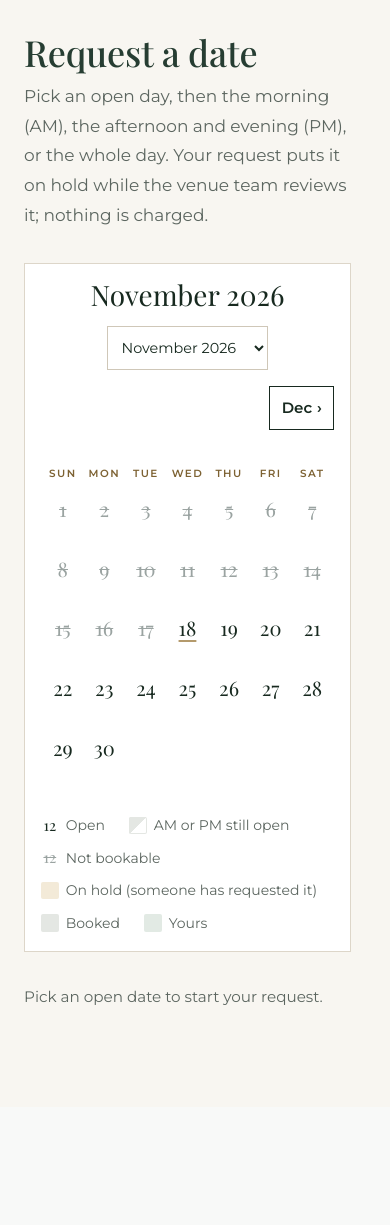
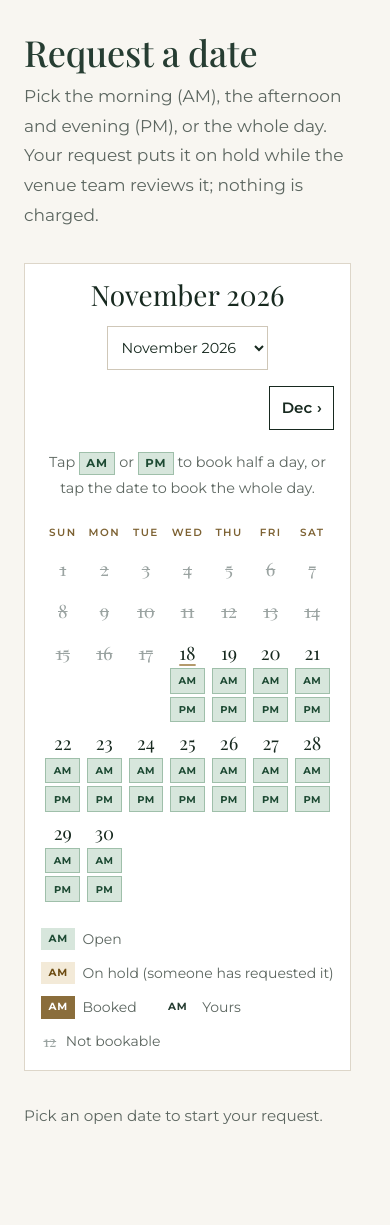
Before and after one commit to dxianto8/dxianto-pocus-at-river, a Django app: page /book/ in a window 390 px wide. Shown: the part 64-1289 px from the top of the page. Before the commit the page ends 1069 px from the top, so only its background shows below. Run offline with Django 5.2, Linux system fonts and the light colour scheme; the visitor is signed in with stand-in values (Sample User, id 1); data comes from the database, SQL or seed files in the repository; data that the repository does not hold is empty; parts of the project's set-up code (start-up, migrations or seed data) failed here and were passed over.

Commit message:
Pick AM and PM on the calendar itself, in green and gold
Every bookable day on the request calendar now shows its two halves. Open
halves are green and link straight to a request for that half; taken halves
are gold (light and dashed while on hold, solid once booked); the customer's
own halves are outlined and link to their event. Tapping the date number
picks the whole day when both halves are free.

The time-of-day radio buttons under the calendar are gone: the form carries
the choice in a hidden field, names it in the heading, and offers "switch to"
links for the other free options. A half taken in the meantime falls back to
whatever is still free. Phone layout reworked so the halves fit at 390px.

Co-Authored-By: Claude Opus 5.5 <noreply@anthropic.com>
Claude-Session: https://claude.ai/code/session_012bqyyTvkLaZXQ4XKPvGz5S

```diff
--- a/bookings/forms.py
+++ b/bookings/forms.py
@@ -189,9 +189,11 @@ class BookingRequestForm(QuestionnaireMixin, forms.ModelForm):
         self.open_sessions = (
             Booking.objects.open_sessions(day) if day else list(Booking.Session.values)
         )
+        # The time of day is picked on the calendar itself, so the form only carries it.
         self.fields["session"] = session_field(self.open_sessions or Booking.Session.values)
-        if self.open_sessions:
-            self.initial.setdefault("session", self.open_sessions[0])
+        self.fields["session"].widget = forms.HiddenInput()
+        if self.open_sessions and self.initial.get("session") not in self.open_sessions:
+            self.initial["session"] = self.open_sessions[0]
         self.fields["catering_interest"] = catering_field()
         if user is not None and user.is_authenticated:
             self.fields["email"].disabled = True
--- a/bookings/templatetags/workspace.py
+++ b/bookings/templatetags/workspace.py
@@ -1,4 +1,5 @@
 from django import template
+from django.utils.http import urlencode
 
 register = template.Library()
 
@@ -14,3 +15,11 @@ def filesize(size):
     if size < 1024 * 1024:
         return f"{max(size // 1024, 1)} KB"
     return f"{size / 1024 / 1024:.1f} MB"
+
+
+@register.simple_tag
+def pick_url(package, month, day, session):
+    """Link that picks a date and time of day on the booking calendar."""
+    params = {"package": package} if package else {}
+    params.update(month=f"{month:%Y-%m}", date=day.isoformat(), session=session)
+    return f"?{urlencode(params)}#request"
--- a/bookings/views.py
+++ b/bookings/views.py
@@ -14,7 +14,7 @@ from django.views.decorators.http import require_GET, require_http_methods
 from . import services
 from .calendar import DayState, Month, add_months, bookable_range, build_month, parse_month
 from .forms import BookingRequestForm
-from .models import Booking, EventPackage
+from .models import HALVES, Booking, EventPackage
 
 TAKEN_MESSAGE = "Sorry, that date was just taken by another request. Please choose another date."
 
@@ -28,10 +28,13 @@ def safe_parse_date(value: str | None) -> date | None:
 
 def public_month(month_param: str | None, today: date) -> Month:
     first = parse_month(month_param, today=today)
-    taken = Booking.objects.public_states(
-        first - timedelta(days=7), add_months(first, 1) + timedelta(days=7)
+    start, end = first - timedelta(days=7), add_months(first, 1) + timedelta(days=7)
+    return build_month(
+        first,
+        today=today,
+        taken=Booking.objects.public_states(start, end),
+        halves=Booking.objects.public_halves(start, end),
     )
-    return build_month(first, today=today, taken=taken)
 
 
 def state_of(day: date, month: Month) -> DayState | None:
@@ -67,15 +70,20 @@ def book(request: HttpRequest) -> HttpResponse:
             else:
                 return after_request(request, booking)
         selected = safe_parse_date(request.POST.get("event_date"))
+        picked = request.POST.get("session")
     else:
         selected = safe_parse_date(request.GET.get("date"))
+        picked = request.GET.get("session")
         form = None
 
     month_param = request.GET.get("month") or (f"{selected:%Y-%m}" if selected else None)
     month = public_month(month_param, today)
     selected_state = state_of(selected, month) if selected else None
+    open_sessions = Booking.objects.open_sessions(selected) if selected else []
+    if picked not in open_sessions:  # no choice yet, or that part was taken meanwhile
+        picked = open_sessions[0] if open_sessions else None
     if form is None and selected_state is not None and selected_state.is_bookable:
-        initial = {"event_date": selected}
+        initial = {"event_date": selected, "session": picked}
         package = (
             EventPackage.objects.published().filter(slug=request.GET.get("package", "")).first()
         )
@@ -84,16 +92,11 @@ def book(request: HttpRequest) -> HttpResponse:
         form = BookingRequestForm(initial=initial, user=user)
 
     grid = [week[0].date for week in month.weeks] + [month.weeks[-1][-1].date]
-    mine = (
-        {
-            b.event_date: b
-            for b in Booking.objects.active().filter(
-                owner=user, event_date__range=(grid[0], grid[-1])
-            )
-        }
-        if user
-        else {}
-    )
+    mine: dict = {}  # {date: {"am": booking, "pm": booking}} for the customer's own halves
+    if user:
+        for b in Booking.objects.active().filter(owner=user, event_date__range=(grid[0], grid[-1])):
+            for half in HALVES[b.session]:
+                mine.setdefault(b.event_date, {})[half] = b
     first_month, last_day = bookable_range(today)
     jump = []
     cursor = first_month.replace(day=1)
@@ -108,6 +111,8 @@ def book(request: HttpRequest) -> HttpResponse:
             "form": form,
             "selected": selected,
             "selected_state": selected_state,
+            "selected_session": picked,
+            "other_sessions": [s for s in open_sessions if s != picked],
             "mine": mine,
             "jump": jump,
             "package_slug": request.GET.get("package", ""),
--- a/static/css/workspace.css
+++ b/static/css/workspace.css
@@ -170,35 +170,57 @@ a.row:hover { background: var(--brick); }
 .calendar__grid { width: 100%; border-collapse: separate; border-spacing: 4px; table-layout: fixed; }
 .calendar__grid th { padding-bottom: 0.6rem; font-size: 0.65rem; font-weight: 600; letter-spacing: 0.14em; text-transform: uppercase; color: var(--bronze-ink); }
 .calendar__grid abbr { text-decoration: none; }
-.day { padding: 0; height: 5.5rem; vertical-align: top; }
-.day__inner { display: flex; flex-direction: column; justify-content: space-between; height: 100%; min-height: 5.5rem; padding: 0.65rem 0.75rem; border-radius: var(--radius); text-decoration: none; }
-.day__number { font: 400 1.5rem/1 var(--display); }
-.day__state { font-size: 0.75rem; font-weight: 600; line-height: 1.2; }
-.day--available a.day__inner { transition: background-color 0.15s, color 0.15s; }
-.day--available a.day__inner:hover { background: var(--river); color: var(--white); }
-/* Half a day taken: the taken half is shaded on the diagonal (top-left is the morning). */
-.day--pm_open .day__inner { background: linear-gradient(135deg, #e4e7e3 50%, transparent 50%); color: var(--char); }
-.day--am_open .day__inner { background: linear-gradient(135deg, transparent 50%, #e4e7e3 50%); color: var(--char); }
-:is(.day--am_open, .day--pm_open) a.day__inner { transition: background-color 0.15s, color 0.15s; }
-:is(.day--am_open, .day--pm_open) a.day__inner:hover { background: var(--river); color: var(--white); }
-.day--selected .day__inner { background: var(--river); color: var(--white); }
+.day { padding: 0; vertical-align: top; }
+.day__inner { display: flex; flex-direction: column; justify-content: space-between; gap: 0.4rem; min-height: 6.5rem; padding: 0.45rem 0.35rem 0.35rem; border-radius: var(--radius); }
+.day__number { align-self: flex-start; padding: 0.15rem 0.35rem; font: 400 1.5rem/1 var(--display); text-decoration: none; color: var(--char); }
+a.day__full { transition: background-color 0.15s, color 0.15s; }
+a.day__full:hover, a.day__full.is-selected { background: var(--walnut); color: var(--white); }
+a.day__full:focus-visible { outline: 2px solid var(--bronze); outline-offset: 1px; }
 .day--today .day__number { text-decoration: underline; text-decoration-thickness: 2px; text-underline-offset: 0.2em; text-decoration-color: var(--bronze); }
-.day--unavailable .day__inner { color: #9aa3a1; }
-.day--unavailable .day__number { text-decoration: line-through; text-decoration-thickness: 1px; }
-.day--on_hold .day__inner { background: var(--brass-wash); color: #6d4c12; }
-.day--booked .day__inner { background: #e4e7e3; color: var(--muted); }
-.day--mine .day__inner { background: var(--river-wash); color: var(--river); }
-.day--mine a.day__inner:hover { background: var(--river); color: var(--white); }
+.day--unavailable .day__inner { min-height: 2.5rem; color: #9aa3a1; }
+.day--unavailable .day__number { color: #9aa3a1; text-decoration: line-through; text-decoration-thickness: 1px; }
 
-.calendar__legend { display: flex; flex-wrap: wrap; gap: 0.5rem 1.5rem; margin-top: 1.25rem; font-size: 0.875rem; color: var(--muted); }
+/* The two halves of a day. Green means open; gold means taken (light while on hold). */
+.day__halves { display: grid; gap: 3px; }
+.half {
+  display: flex; align-items: center; justify-content: space-between; gap: 0.3rem;
+  min-height: 1.65rem; padding: 0.15rem 0.45rem; border: 1px solid transparent;
+  font-size: 0.7rem; font-weight: 700; letter-spacing: 0.08em; line-height: 1.1; text-decoration: none;
+}
+.half__text { display: flex; justify-content: space-between; gap: 0.3rem; width: 100%; }
+.half__state { font-size: 0.62rem; font-weight: 600; letter-spacing: 0.02em; }
+.half--open { background: #d7e6dc; border-color: #9fbfaa; color: #1d4a33; }
+a.half--open { transition: background-color 0.15s, color 0.15s; }
+a.half--open:hover, .half--open.is-selected { background: var(--walnut); border-color: var(--walnut); color: var(--white); }
+.half--on_hold { background: var(--brass-wash); border: 1px dashed var(--bronze); color: #6d4c12; }
+.half--booked { background: var(--bronze-deep); border-color: var(--bronze-deep); color: var(--white); }
+.half--mine { background: var(--white); border: 2px solid var(--walnut); color: var(--walnut); }
+a.half--mine:hover { background: var(--river-wash); }
+a.half:focus-visible { outline: 2px solid var(--bronze); outline-offset: 1px; }
+.half--booked .half__state, .half--on_hold .half__state { text-transform: none; }
+
+.calendar__hint { margin: -0.75rem 0 1.25rem; text-align: center; font-size: 0.9rem; color: var(--muted); }
+.hint-chip { display: inline-block; padding: 0.05rem 0.4rem; border: 1px solid #9fbfaa; background: #d7e6dc; color: #1d4a33; font-size: 0.72rem; font-weight: 700; letter-spacing: 0.08em; }
+
+.calendar__legend { display: flex; flex-wrap: wrap; gap: 0.6rem 1.5rem; margin-top: 1.25rem; font-size: 0.875rem; color: var(--muted); }
 .calendar__legend li { display: inline-flex; align-items: center; gap: 0.45rem; }
+.legend-chip { display: inline-flex; align-items: center; min-height: 1.4rem; padding: 0 0.4rem; border: 1px solid transparent; font-size: 0.65rem; font-weight: 700; letter-spacing: 0.08em; }
 .legend-swatch { display: grid; place-items: center; width: 1.1rem; height: 1.1rem; border-radius: 2px; }
-.legend-swatch--open::before { content: "12"; font: 400 0.9375rem/1 var(--display); color: var(--steel); }
 .legend-swatch--past::before { content: "12"; font: 400 0.9375rem/1 var(--display); color: #9aa3a1; text-decoration: line-through; }
-.legend-swatch--half { background: linear-gradient(135deg, #e4e7e3 50%, transparent 50%); box-shadow: inset 0 0 0 1px #e4e7e3; }
-.legend-swatch--on_hold { background: var(--brass-wash); }
-.legend-swatch--booked { background: #e4e7e3; }
-.legend-swatch--mine { background: var(--river-wash); }
+
+.request__session { display: inline-block; margin-left: 0.4rem; padding: 0.2rem 0.6rem; vertical-align: middle; background: var(--walnut); color: var(--white); font: 700 0.8rem/1.4 var(--sans); letter-spacing: 0.1em; text-transform: uppercase; }
+.request__when { color: var(--muted); }
+.request__switch { display: block; margin-top: 0.35rem; }
+.request__switch a { font-weight: 600; }
+
+@media (max-width: 40rem) {
+  .day__inner { min-height: 5.25rem; }
+  .day__inner { padding: 0.3rem 0.15rem 0.2rem; gap: 0.25rem; }
+  .day__number { font-size: 1.15rem; padding: 0.1rem 0.25rem; }
+  .half { justify-content: center; min-height: 1.6rem; padding: 0.1rem; font-size: 0.62rem; letter-spacing: 0.04em; }
+  .half__state { display: none; }
+  .calendar__grid { border-spacing: 2px; }
+}
 
 .request { scroll-margin-top: 96px; max-width: 60rem; }
 .request:has(form) { background: var(--white); border: 1px solid var(--line); border-radius: var(--radius); padding: clamp(1.5rem, 3vw, 2.5rem); }
@@ -266,10 +288,8 @@ a.row:hover { background: var(--brick); }
   .calendar__step { grid-row: 2; min-height: 2.75rem; }
   .calendar__step[rel="next"] { grid-column: 2; }
   .calendar__jump select { min-height: 2.75rem; }
-  .day, .day__inner { height: 3.6rem; min-height: 3.6rem; }
-  .day__inner { padding: 0.25rem; align-items: center; }
-  .day__number { font-size: 1.25rem; }
-  .day__state { font-size: 0.625rem; text-align: center; }
+  .day__inner { align-items: stretch; }
+  .day__number { align-self: center; }
   .progress__step { font-size: 0.8125rem; }
 }
 
--- a/static/js/booking.js
+++ b/static/js/booking.js
@@ -1,4 +1,4 @@
-// Booking page: picking a date loads the request form in place (no page reload) and slides
+// Booking page: picking a date and time of day (AM, PM or the full day) loads the request form in place (no page reload) and slides
 // the page down to it. Without JavaScript, or if anything goes wrong, the date links work as
 // normal page loads that jump to the form.
 (() => {
@@ -28,7 +28,9 @@
   };
 
   document.addEventListener("click", (event) => {
-    const link = event.target.closest(".calendar a.day__inner");
+    // Picking a date and time of day: the halves and dates on the calendar, and the
+    // "switch to" links above the form.
+    const link = event.target.closest("a[data-pick]");
     const newTabClick = event.button !== 0 || event.metaKey || event.ctrlKey || event.shiftKey;
     if (!link || event.defaultPrevented || newTabClick) return;
     event.preventDefault();
--- a/templates/bookings/book.html
+++ b/templates/bookings/book.html
@@ -14,7 +14,7 @@
   <section class="wrap page-head">
     <p class="section-label">Plan an event</p>
     <h1 id="booking-heading">Request a date</h1>
-    <p>Pick an open day, then the morning (AM), the afternoon and evening (PM), or the whole day. Your request puts it on hold while the venue team reviews it; nothing is charged.</p>
+    <p>Pick the morning (AM), the afternoon and evening (PM), or the whole day. Your request puts it on hold while the venue team reviews it; nothing is charged.</p>
     <p class="booking__account">No account needed. Already have one? <a href="{% url 'accounts:login' %}?next={{ request.get_full_path|urlencode }}">Sign in</a> to see your own dates.</p>
   </section>
   {% endif %}
@@ -22,7 +22,7 @@
     {% if user.is_authenticated %}
     <div class="ws-head">
       <h1 id="booking-heading">Request a date</h1>
-      <p>Pick an open day, then the morning (AM), the afternoon and evening (PM), or the whole day. Your request puts it on hold while the venue team reviews it; nothing is charged.</p>
+      <p>Pick the morning (AM), the afternoon and evening (PM), or the whole day. Your request puts it on hold while the venue team reviews it; nothing is charged.</p>
     </div>
     {% endif %}
 
@@ -47,6 +47,8 @@
         {% else %}<span></span>{% endif %}
       </div>
 
+      <p class="calendar__hint">Tap <span class="hint-chip hint-chip--open">AM</span> or <span class="hint-chip hint-chip--open">PM</span> to book half a day, or tap the date to book the whole day.</p>
+
       <table class="calendar__grid" aria-labelledby="calendar-title" data-testid="calendar">
         <thead>
           <tr>
@@ -64,30 +66,34 @@
             <tr>
               {% for d in week %}
                 {% if d.in_month %}
-                  {% with own=mine|lookup:d.date %}
-                  <td class="day day--{{ d.state }}{% if own %} day--mine{% endif %}{% if d.is_today %} day--today{% endif %}{% if d.date == selected %} day--selected{% endif %}"
+                  {% with own_day=mine|lookup:d.date %}
+                  <td class="day day--{{ d.state }}{% if own_day %} day--mine{% endif %}{% if d.is_today %} day--today{% endif %}{% if d.date == selected %} day--selected{% endif %}"
                       data-date="{{ d.date|date:'Y-m-d' }}" data-state="{{ d.state }}">
-                    {% if d.state.is_bookable %}
-                      <a class="day__inner" href="?{% if request.GET.package %}package={{ request.GET.package|urlencode }}&amp;{% endif %}month={{ month.first|date:'Y-m' }}&amp;date={{ d.date|date:'Y-m-d' }}#request"
-                         {% if d.date == selected %}aria-current="date"{% endif %}>
+                    <div class="day__inner">
+                      {% if d.full_day_open %}
+                        <a class="day__number day__full{% if d.date == selected and selected_session == 'full' %} is-selected{% endif %}" data-pick
+                           href="{% pick_url package_slug month.first d.date 'full' %}"
+                           aria-label="{{ d.date|date:'l, F j' }}, full day available"{% if d.date == selected and selected_session == 'full' %} aria-current="date"{% endif %}>{{ d.date.day }}</a>
+                      {% else %}
                         <span class="day__number" aria-hidden="true">{{ d.date.day }}</span>
-                        {% if d.state == "available" %}<span class="visually-hidden">{{ d.date|date:"l, F j" }}, available</span>
-                        {% else %}<span class="visually-hidden">{{ d.date|date:"l, F j" }},</span>
-                        <span class="day__state">{{ d.state.label }}</span>{% endif %}
-                      </a>
-                    {% elif own %}
-                      <a class="day__inner day__own" href="{% url 'accounts:booking_detail' own.pk %}">
-                        <span class="day__number" aria-hidden="true">{{ d.date.day }}</span>
-                        <span class="visually-hidden">{{ d.date|date:"l, F j" }},</span>
-                        <span class="day__state">{% if own.status == "confirmed" %}Your event{% else %}Your request{% endif %}</span>
-                      </a>
-                    {% else %}
-                      <span class="day__inner">
-                        <span class="day__number" aria-hidden="true">{{ d.date.day }}</span>
-                        <span class="visually-hidden">{{ d.date|date:"l, F j" }},</span>
-                        {% if d.state != "unavailable" %}<span class="day__state">{{ d.state.label }}</span>{% else %}<span class="visually-hidden">not bookable</span>{% endif %}
-                      </span>
-                    {% endif %}
+                        {% if not d.halves %}<span class="visually-hidden">{{ d.date|date:"l, F j" }}, not bookable</span>{% endif %}
+                      {% endif %}
+                      {% if d.halves %}
+                        <div class="day__halves">
+                          {% for half in d.halves %}{% with own=own_day|lookup:half.code %}
+                            {% if own %}
+                              <a class="half half--mine" href="{% url 'accounts:booking_detail' own.pk %}" aria-label="{{ d.date|date:'l, F j' }}, {{ half.label }}, {% if own.status == 'confirmed' %}your event{% else %}your request{% endif %}">{{ half.label }}<span class="half__state" aria-hidden="true">Yours</span></a>
+                            {% elif half.is_open %}
+                              <a class="half half--open{% if d.date == selected %}{% if selected_session == half.code or selected_session == 'full' %} is-selected{% endif %}{% endif %}" data-pick
+                                 href="{% pick_url package_slug month.first d.date half.code %}"
+                                 aria-label="{{ d.date|date:'l, F j' }}, {{ half.label }} available"{% if d.date == selected and selected_session == half.code %} aria-current="date"{% endif %}>{{ half.label }}<span class="half__state" aria-hidden="true">Open</span></a>
+                            {% else %}
+                              <span class="half half--{{ half.state }}"><span class="half__text" aria-hidden="true">{{ half.label }}<span class="half__state">{% if half.state == "on_hold" %}On hold{% else %}Booked{% endif %}</span></span><span class="visually-hidden">{{ d.date|date:"l, F j" }}, {{ half.label }} {% if half.state == "on_hold" %}on hold{% else %}booked{% endif %}</span></span>
+                            {% endif %}
+                          {% endwith %}{% endfor %}
+                        </div>
+                      {% endif %}
+                    </div>
                   </td>
                   {% endwith %}
                 {% else %}
@@ -100,28 +106,32 @@
       </table>
 
       <ul class="calendar__legend" aria-label="Key">
-        <li><span class="legend-swatch legend-swatch--open" aria-hidden="true"></span> Open</li>
-        <li><span class="legend-swatch legend-swatch--half" aria-hidden="true"></span> AM or PM still open</li>
+        <li><span class="legend-chip half--open" aria-hidden="true">AM</span> Open</li>
+        <li><span class="legend-chip half--on_hold" aria-hidden="true">AM</span> On hold (someone has requested it)</li>
+        <li><span class="legend-chip half--booked" aria-hidden="true">AM</span> Booked</li>
+        {% if user.is_authenticated %}<li><span class="legend-chip half--mine" aria-hidden="true">AM</span> Yours</li>{% endif %}
         <li><span class="legend-swatch legend-swatch--past" aria-hidden="true"></span> Not bookable</li>
-        <li><span class="legend-swatch legend-swatch--on_hold" aria-hidden="true"></span> On hold (someone has requested it)</li>
-        <li><span class="legend-swatch legend-swatch--booked" aria-hidden="true"></span> Booked</li>
-        <li><span class="legend-swatch legend-swatch--mine" aria-hidden="true"></span> Yours</li>
       </ul>
     </div>
 
     <div class="request" id="request">
       {% if form %}
         <p class="muted">{{ venue.booking_intro }}</p>
-        <h2 class="request__title" tabindex="-1">Request {{ selected|date:"l, F j, Y" }}</h2>
-        {% if selected_state == "am_open" %}<p class="notice" role="status">The afternoon is taken. The morning (AM) is still open.</p>
-        {% elif selected_state == "pm_open" %}<p class="notice" role="status">The morning is taken. The afternoon and evening (PM) are still open.</p>{% endif %}
+        <h2 class="request__title" tabindex="-1">Request {{ selected|date:"l, F j, Y" }} <span class="request__session request__session--{{ selected_session }}">{% if selected_session == "am" %}AM{% elif selected_session == "pm" %}PM{% else %}Full day{% endif %}</span></h2>
+        <p class="request__when">
+          {% if selected_session == "am" %}The morning, before noon.{% elif selected_session == "pm" %}The afternoon and evening, from noon.{% else %}The whole day, AM and PM.{% endif %}
+          {% if selected_state == "am_open" %}The afternoon is already taken.{% elif selected_state == "pm_open" %}The morning is already taken.{% endif %}
+          {% if other_sessions %}<span class="request__switch">Switch to:
+            {% for s in other_sessions %}<a data-pick href="{% pick_url package_slug month.first selected s %}">{% if s == "am" %}AM only{% elif s == "pm" %}PM only{% else %}Full day{% endif %}</a>{% if not forloop.last %} · {% endif %}{% endfor %}</span>{% endif %}
+        </p>
         <form class="form form--grid" method="post" action="{% url 'bookings:book' %}?month={{ month.first|date:'Y-m' }}#request">
           {% csrf_token %}
-          {{ form.event_date }}
-          {% if form.non_field_errors or form.event_date.errors %}
+          {{ form.event_date }}{{ form.session }}
+          {% if form.non_field_errors or form.event_date.errors or form.session.errors %}
             <div class="notice" role="alert">
               {% for error in form.non_field_errors %}{{ error }} {% endfor %}
               {% for error in form.event_date.errors %}{{ error }} {% endfor %}
+              {% for error in form.session.errors %}{{ error }} {% endfor %}
             </div>
           {% endif %}
           <p class="muted">Sending this holds the date for review. It does not confirm a booking or take a payment.</p>
```
Also changed, not shown: bookings/calendar.py (+37 -2 lines), bookings/models.py (+10 -0 lines), tests/e2e/test_booking_animation.py (+2 -1 lines), tests/e2e/test_booking_flow.py (+14 -10 lines), tests/test_half_days.py (+23 -4 lines), tests/test_workspace.py (+1 -1 lines), README.md.
